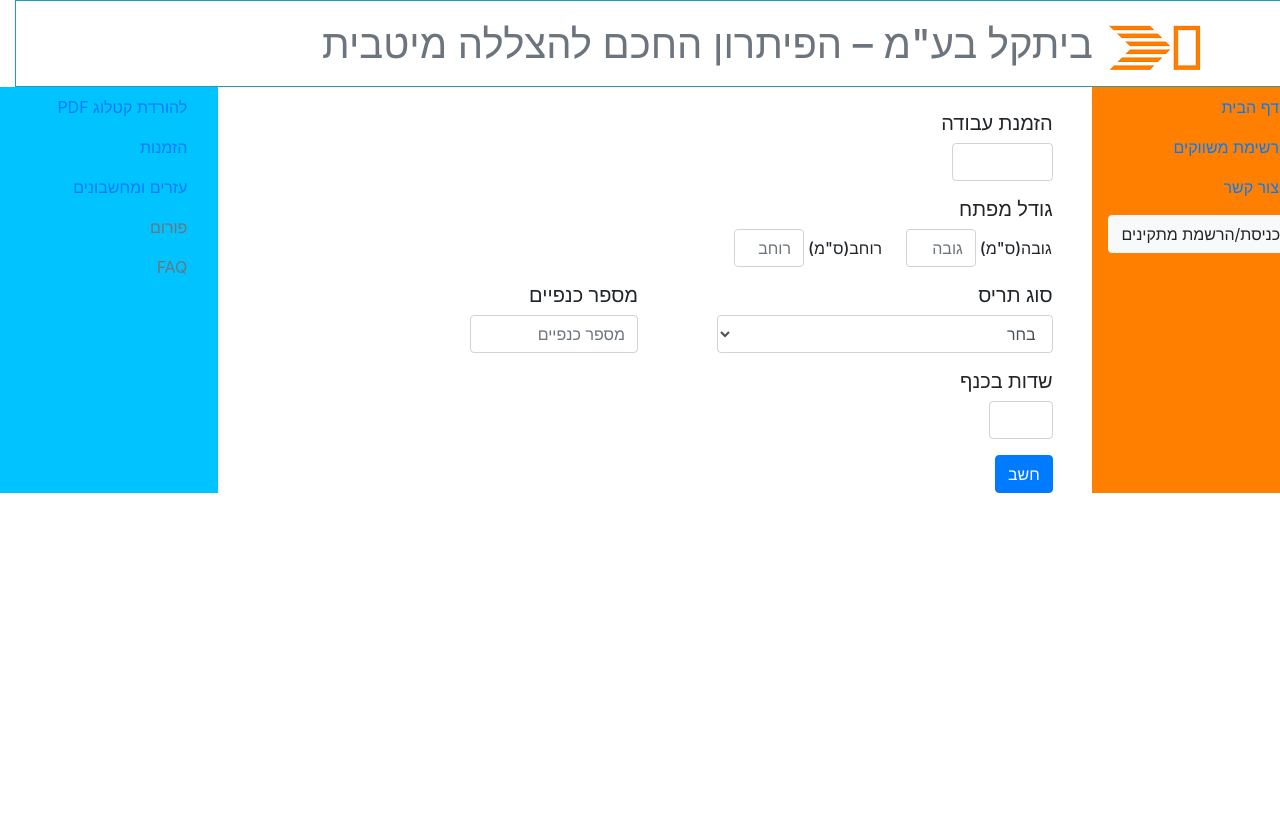
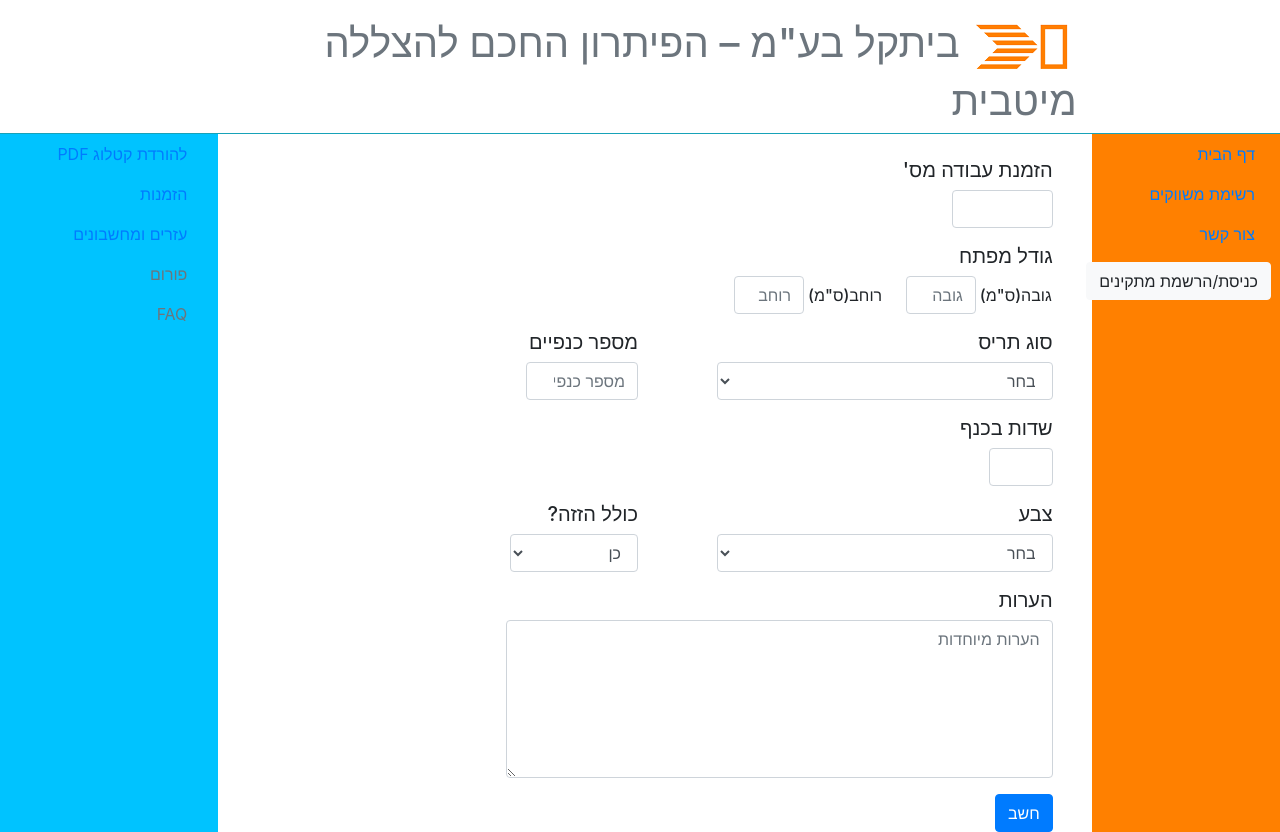
Before and after one commit to adarngh/shutters, a plain HTML site: page index.html in a window 1280 px wide. Before the commit the page ends 800 px from the top, so only its background shows below. Drawn offline with nearby package versions, Linux system fonts and the light colour scheme; some packages are replaced by stand-ins of ours; no server answers.

Commit message:
טופס הגדרה

```diff
--- a/app/contructors/configurator.html
+++ b/app/contructors/configurator.html
@@ -1,8 +1,8 @@
 <main ng-controller="confCtrl">
-    <form class="mt-4 mr-4">
+    <form class="mr-4 mt-4">
         <div class="form-row">
             <div class="form-group col-md-6">
-                <label for="workOrderNum" class="h5">הזמנת עבודה</label>
+                <label for="workOrderNum" class="h5">הזמנת עבודה מס'</label>
                 <input type="text" class="form-control col-3" id="workOrderNum" placeholder="">
             </div>
         </div>
@@ -29,7 +29,7 @@
             <dir class="col-md-1"></dir>
             <div class="form-group col-md-5">
                 <label for="profileType" class="h5">מספר כנפיים</label>
-                <input type="number" class="form-control col-6" id="windowHeight" placeholder="מספר כנפיים">
+                <input type="number" class="form-control col-4" id="windowHeight" placeholder="מספר כנפיים">
             </div>
         </div>
         <div class="form-row">
@@ -38,9 +38,7 @@
                 <input type="number" class="form-control col-6" id="windowHeight" placeholder="" ng-model="numberOfFields" ng-change="changeFieldArray()">
             </div>
         </div>
-        <!-- <h1>{{fieldArray}}</h1> -->
         <div class="form-row mb-2" ng-repeat="x in fieldArray">
-            <!-- <div class="col-md-2"> -->
                 <label for="profileType{{$index}}" class="col-form-label h5">סוג מנוף {{$index+1}}</label>
                 <select id="profileType{{$index}}" class="form-control col-2">
                     <option>בחר</option>
@@ -48,7 +46,33 @@
                     <option>שמאל</option>
                     <option>דו צדדי</option>
                 </select>
-            <!-- </div> -->
+        </div>
+        <div class="form-row">
+            <div class="form-group col-md-5">
+                <label for="profileType" class="h5">צבע</label>
+                <select id="profileType" class="form-control">
+                    <option>בחר</option>
+                    <option>לבן</option>
+                    <option>אפור</option>
+                </select>
+            </div>
+            <div class="col-md-1"></div>
+            <div class="form-group col-md-2">
+                <label for="profileType" class="h5">כולל הזזה?</label>
+                <select id="profileType" class="form-control">
+                    <option>כן</option>
+                    <option>לא</option>
+                </select>
+            </div>
+        </div>
+        <div class="form-row">
+            <div class="form-group col-md-12">
+                <label for="remarks" class="h5">הערות</label>
+                <!-- <input type="textarea" rows="10" class="form-control col-8" id="remarks" placeholder="הערות מיוחדות"> -->
+                <textarea class="form-control  col-8" rows="6" id="remarks" placeholder="הערות מיוחדות"></textarea>
+
+            </div>
+
         </div>
         <button type="submit" class="btn btn-primary">חשב</button>
     </form>
--- a/index.html
+++ b/index.html
@@ -27,11 +27,11 @@
 
 </head>
 
-<body ng-controller="nowTestCtrl" align>
+<body ng-controller="nowTestCtrl">
 
 
-    <div class="border border-info">
-        <div class="container pt-3">
+    <div class="border-bottom border-info row">
+        <div class="col-8 m-auto pt-3">
             <div class="page-header">
                 <h1 class="text-secondary">
                     <img src="./app/shared/images/batkal.png" alt="BATKAL-IMG" class="ml-2">ביתקל בע"מ – הפיתרון החכם להצללה מיטבית</h1>
@@ -39,18 +39,18 @@
         </div>
     </div>
     <div class="row">
-        <div class="col-2 bg-batkal">
-            <nav class="nav flex-column ">
+        <div class="col-md-2 bg-batkal">
+            <nav class="nav flex-column mr-4">
                 <a class="nav-link active" href="#">דף הבית</a>
                 <a class="nav-link" href="#">רשימת משווקים</a>
                 <a class="nav-link" href="#">צור קשר</a>
                 <button class="btn btn-light my-2 mx-auto" type="button">כניסת/הרשמת מתקינים</button>
             </nav>
         </div>
-        <div class="col-8" an-configure>
+        <div class="col-8 " an-configure>
 
         </div>
-        <div class="col-2 bg-batkal-const">
+        <div class="col-md-2 bg-batkal-const">
             <nav class="nav flex-column">
                 <a class="nav-link active" href="#">להורדת קטלוג PDF</a>
                 <a class="nav-link" href="#">הזמנות</a>
```
Also changed, not shown: app/contructors/confSrv.js (added, +18 -0 lines).
